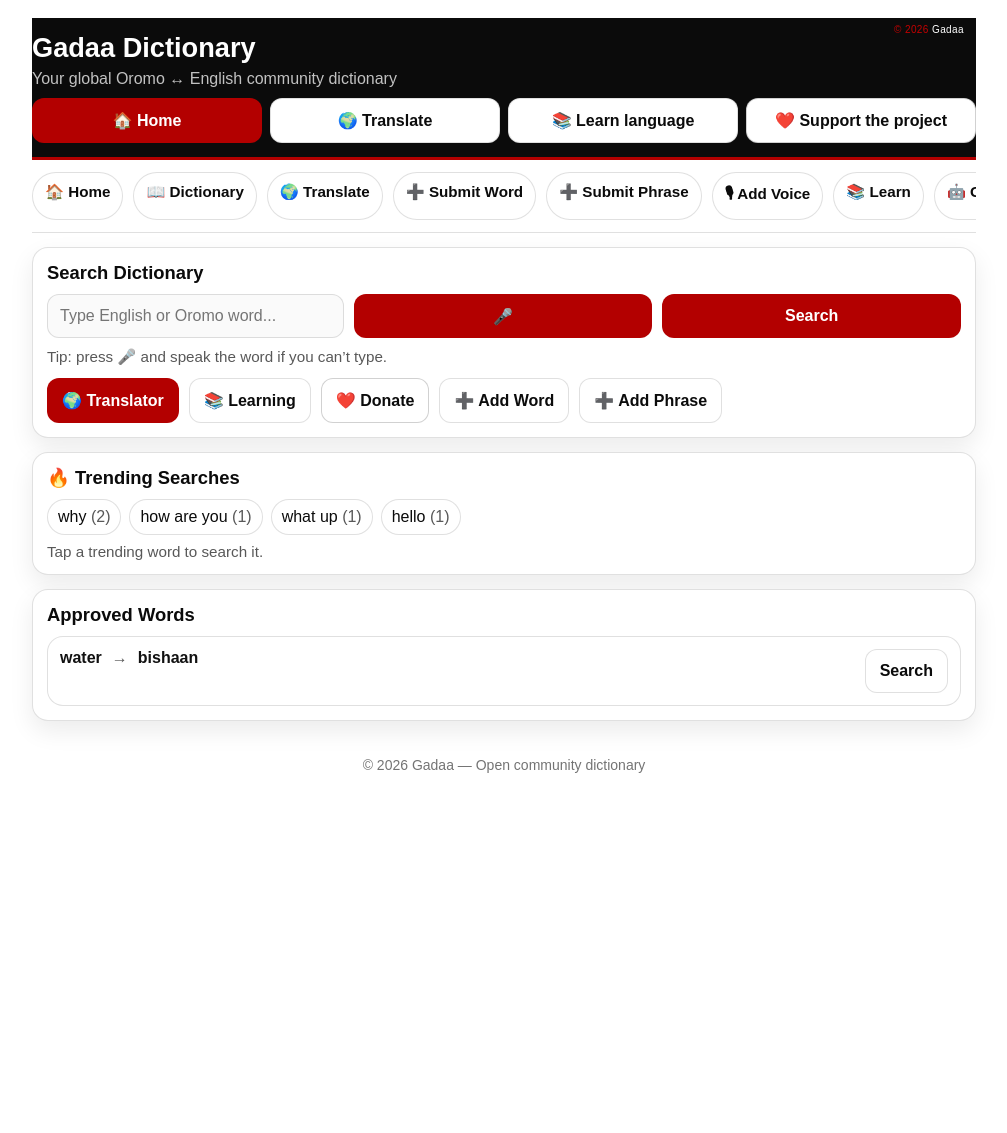
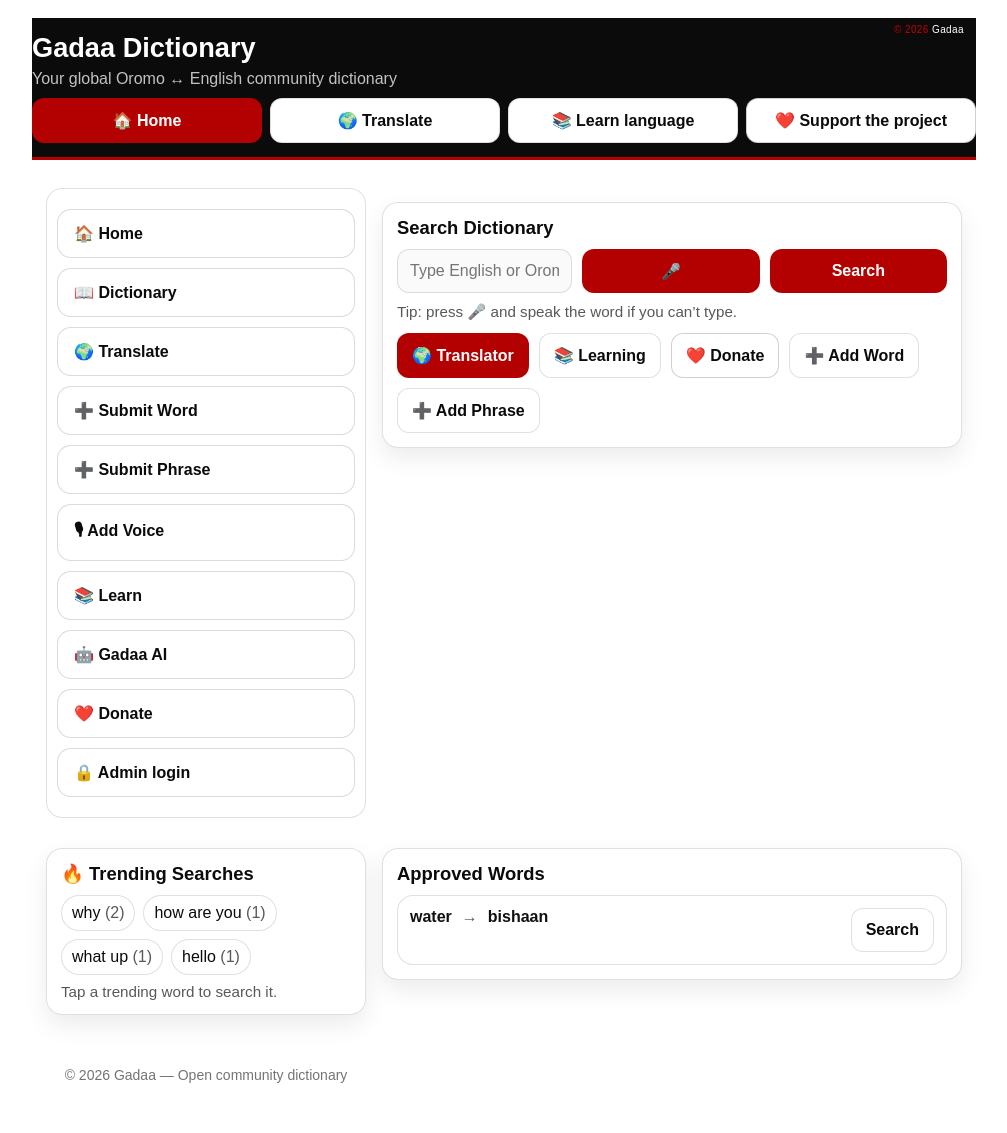
Before and after one commit to GadaOromo-E/GadaOromo, a Flask app: page / in a window 1280 px wide. Shown: the whole page, without its empty margins (136-1143 px from the left). Before the commit the page ends 773 px from the top, so only its background shows below. Run offline with Flask 3, Linux system fonts and the light colour scheme; data comes from the database, SQL or seed files in the repository; data that the repository does not hold is empty.

Commit message:
Add left sidebar menu layout (10 links) and remove horizontal nav

```diff
--- a/static/style.css
+++ b/static/style.css
@@ -469,4 +469,64 @@ a:active, button:active, .chip:active {
     display: block;
     margin-bottom: 12px;
   }
+/* ===== Sidebar layout like screenshot ===== */
+
+.app-shell{
+  display: grid;
+  grid-template-columns: 320px 1fr;
+  gap: 16px;
+  align-items: start;
+  margin-top: 14px;
 }
+
+/* left panel scroll */
+.side-menu{
+  position: sticky;
+  top: 110px; /* under topbar */
+  max-height: calc(100vh - 130px);
+  overflow: auto;
+
+  background: #fff;
+  border: 1px solid var(--border);
+  border-radius: var(--radius);
+  padding: 10px;
+}
+
+/* link cards */
+.side-link{
+  display:flex;
+  align-items:center;
+  gap: 12px;
+
+  padding: 14px 16px;
+  margin: 10px 0;
+
+  border: 1px solid rgba(0,0,0,0.14);
+  border-radius: 14px;
+  background: #fff;
+
+  color: var(--black);
+  font-weight: 800;
+  text-decoration: none;
+}
+
+.side-link:hover{
+  border-color: rgba(179,0,0,0.35);
+  color: var(--red);
+}
+
+/* active item (add class="side-link active" in HTML) */
+.side-link.active{
+  border-color: rgba(179,0,0,0.40);
+  color: var(--red);
+}
+
+/* right side */
+.main-panel{ min-width: 0; }
+
+/* Mobile: stack */
+@media (max-width: 900px){
+  .app-shell{ grid-template-columns: 1fr; }
+  .side-menu{ position: relative; top: 0; max-height: none; }
+}
+}
--- a/templates/index.html
+++ b/templates/index.html
@@ -93,18 +93,21 @@
       <button id="installBtn" class="btn primary" type="button" style="display:none;">⬇️ Install App</button>
     </div>
   </header>
-<nav class="nav">
-  <a class="nav-link" href="/">🏠 Home</a>
-  <a class="nav-link" href="/dictionary">📖 Dictionary</a>
-  <a class="nav-link" href="/translate">🌍 Translate</a>
-  <a class="nav-link" href="/submit">➕ Submit Word</a>
-  <a class="nav-link" href="/submit_phrase">➕ Submit Phrase</a>
-  <a class="nav-link" href="/recorder">🎙 Add Voice</a>
-  <a class="nav-link" href="/learn">📚 Learn</a>
-  <a class="nav-link" href="/gadaa-ai">🤖 Gadaa AI</a>
-  <a class="nav-link" href="/support">❤️ Donate</a>
-  <a class="nav-link" href="/admin">🔒 Admin login</a>
-</nav>
+<div class="layout">
+  <div class="app-shell">
+
+  <aside class="side-menu">
+    <a class="side-link" href="/">🏠 Home</a>
+    <a class="side-link" href="/dictionary">📖 Dictionary</a>
+    <a class="side-link" href="/translate">🌍 Translate</a>
+    <a class="side-link" href="/submit">➕ Submit Word</a>
+    <a class="side-link" href="/submit_phrase">➕ Submit Phrase</a>
+    <a class="side-link" href="/recorder">🎙 Add Voice</a>
+    <a class="side-link" href="/learn">📚 Learn</a>
+    <a class="side-link" href="/gadaa-ai">🤖 Gadaa AI</a>
+    <a class="side-link" href="/support">❤️ Donate</a>
+    <a class="side-link" href="/admin">🔒 Admin login</a>
+  </aside>
 
   <section class="card">
     <h2>Search Dictionary</h2>
```
Also changed, not shown: templates/dictionary.html (+14 -13 lines), templates/gadaa_ai.html (+15 -12 lines), templates/learn.html (+13 -15 lines), templates/translate.html (+15 -12 lines).
